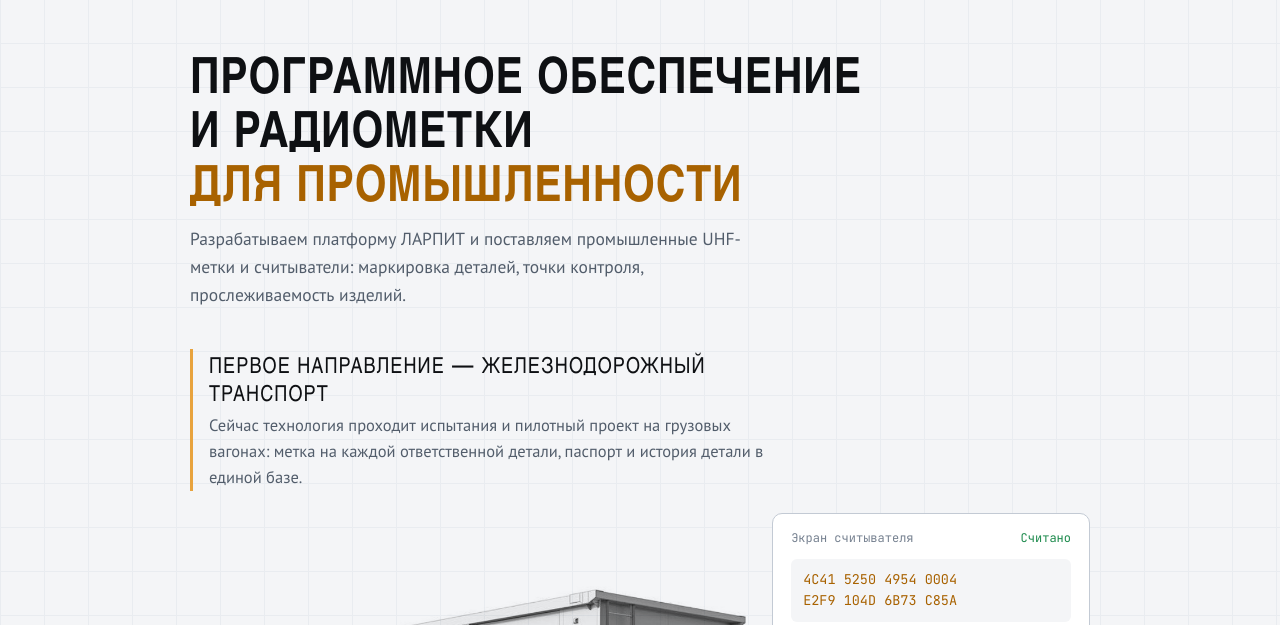
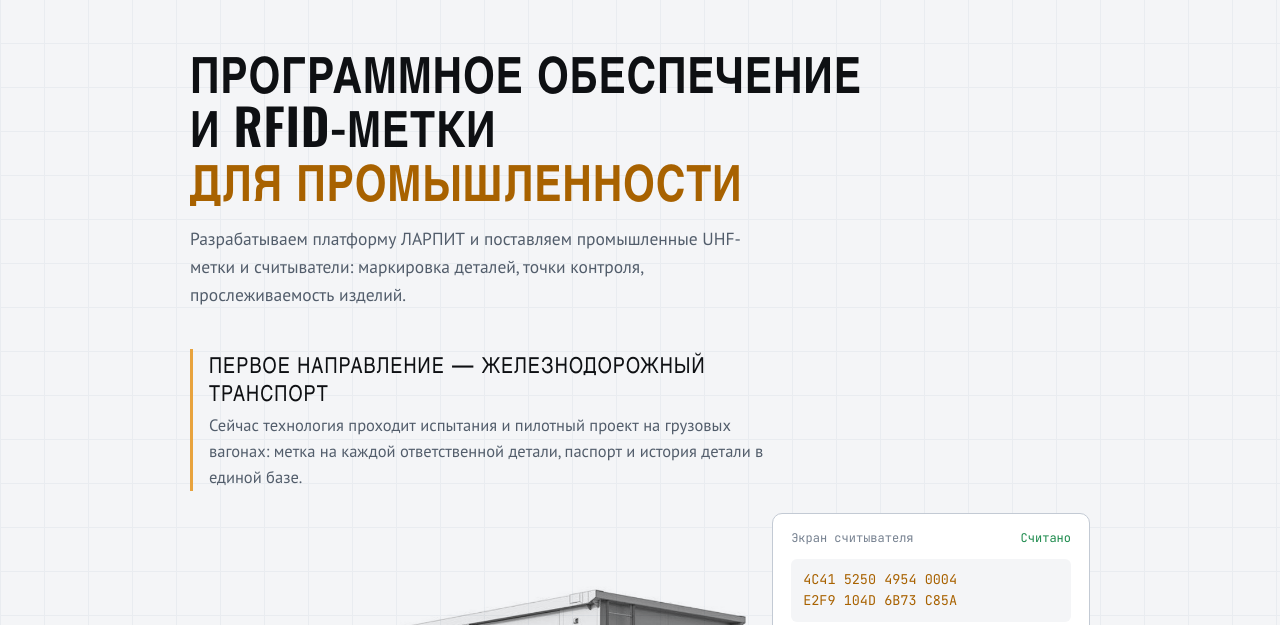
Before and after one commit to semedal/konusgruppsoft-site, a plain HTML site: page index.html in a window 1280 px wide. Shown: the part 133-758 px from the top of the page. Drawn offline with nearby package versions, Linux system fonts and the light colour scheme.

Commit message:
Название: «Программное обеспечение и RFID-метки для промышленности»
Co-Authored-By: Claude Fable 5.2 <noreply@anthropic.com>

```diff
--- a/index.html
+++ b/index.html
@@ -3,9 +3,9 @@
 <head>
   <meta charset="utf-8">
   <meta name="viewport" content="width=device-width, initial-scale=1, viewport-fit=cover">
-  <title>КГ Софт — программное обеспечение и радиометки для промышленности</title>
+  <title>КГ Софт — программное обеспечение и RFID-метки для промышленности</title>
   <meta name="description" content="АО «КонусГрупп Софт» — платформа ЛАРПИТ, промышленные UHF RFID-метки и оборудование. Дубна.">
-  <meta property="og:title" content="КГ Софт — программное обеспечение и радиометки для промышленности">
+  <meta property="og:title" content="КГ Софт — программное обеспечение и RFID-метки для промышленности">
   <meta property="og:description" content="АО «КонусГрупп Софт» — платформа ЛАРПИТ, промышленные UHF RFID-метки и оборудование. Дубна.">
   <meta property="og:type" content="website">
   <meta property="og:url" content="https://konusgruppsoft.ru/">
@@ -51,7 +51,7 @@
     </header>
 
     <main>
-      <h1 class="h1-home">Программное обеспечение и&nbsp;радиометки <em>для промышленности</em></h1>
+      <h1 class="h1-home">Программное обеспечение и&nbsp;RFID-метки <em>для промышленности</em></h1>
       <p class="lead">Разрабатываем платформу ЛАРПИТ и поставляем промышленные UHF-метки
          и считыватели: маркировка деталей, точки контроля, прослеживаемость изделий.</p>
 
```
